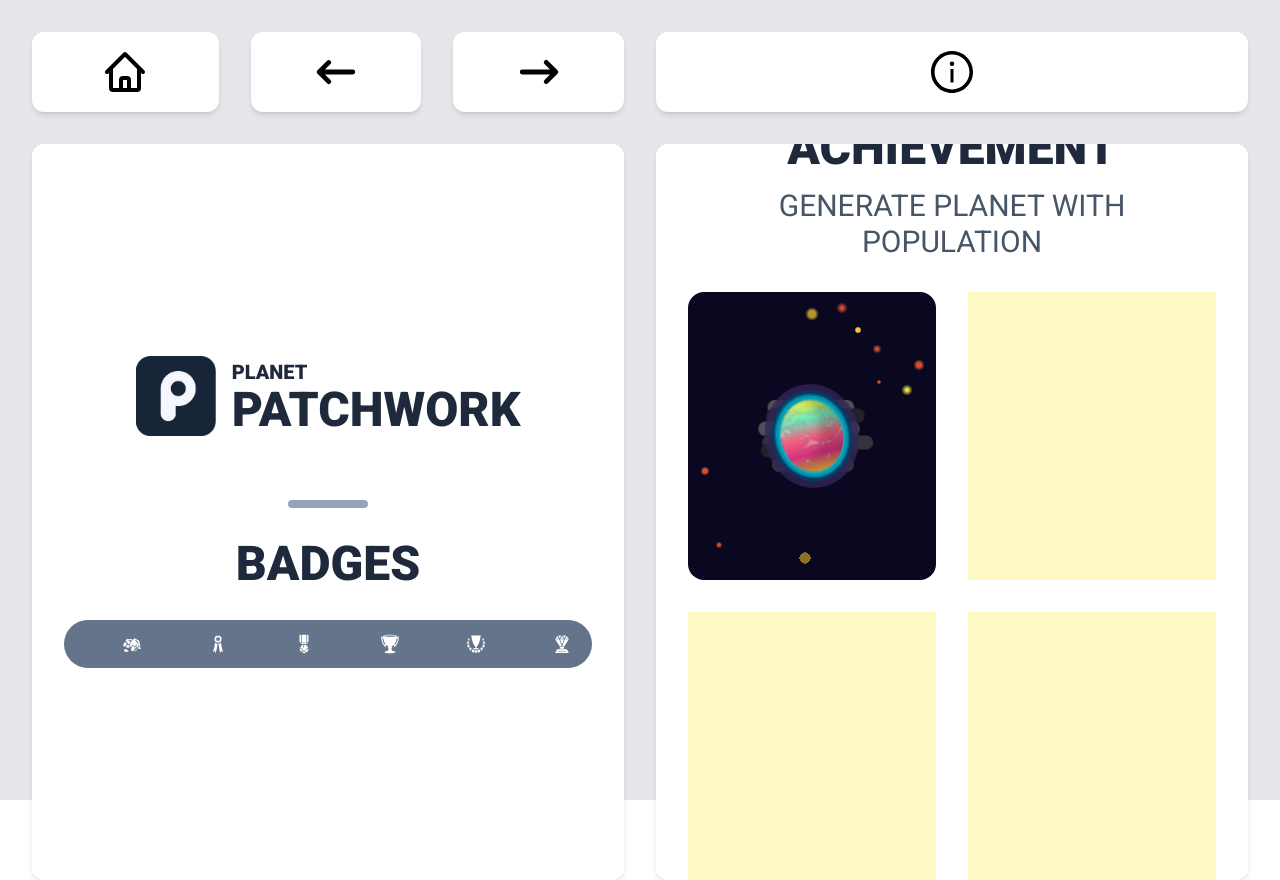
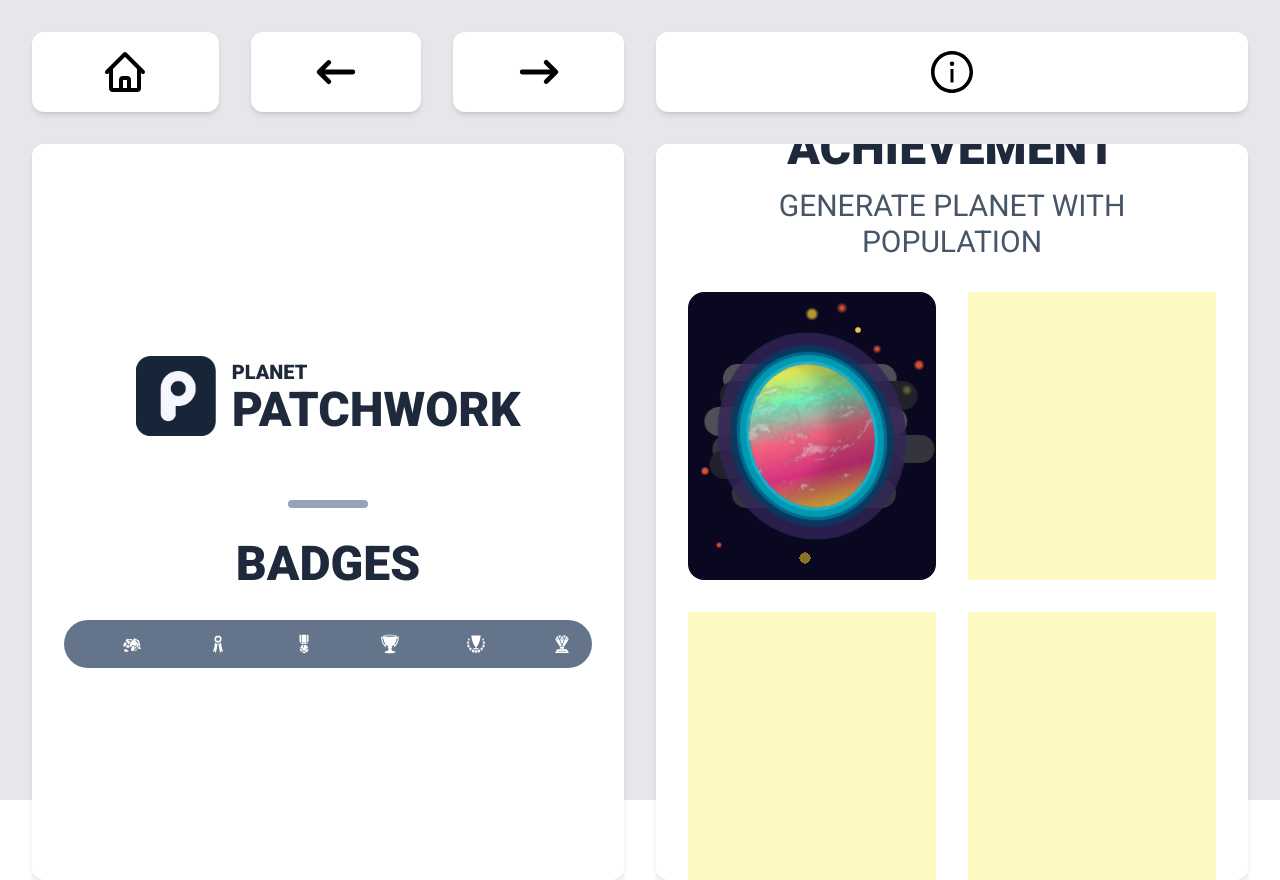
Before and after one commit to kherma/next-framer-motion-fun, a Next.js app: page /planet in a window 1280 px wide. Built offline with nearby package versions, Linux system fonts and the light colour scheme.

Commit message:
Add generateDistanceFromSun function

```diff
--- a/components/feature/PlanetAchievement/PlanetView.js
+++ b/components/feature/PlanetAchievement/PlanetView.js
@@ -4,7 +4,7 @@ const PlanetView = () => {
   return (
     <div className="flex justify-center items-center rounded-2xl planetContainer">
       <div className="w-72 h-72">
-        <div className="relative w-full h-full scale-[50%]">
+        <div className="relative w-full h-full">
           <ul className="fogGroup">
             {[...Array(12)].map(() => (
               <li key={uuidv4()} className="fog" />
--- a/seed/config/config.js
+++ b/seed/config/config.js
@@ -4,6 +4,7 @@ import { colorSchemes } from "./colorSchemes";
 const data = {
   name: "",
   size: "",
+  distanceFromSun: 0,
 };
 
 const view = {
--- a/seed/data/generateDistanceFromSun.js
+++ b/seed/data/generateDistanceFromSun.js
@@ -1,3 +1,5 @@
+import { randomRange } from "../utils/randomRange";
+
 export const generateDistanceFromSun = (config) => {
-  return;
+  config.data.distanceFromSun = randomRange(30, 3000);
 };
--- a/seed/seed.js
+++ b/seed/seed.js
@@ -28,10 +28,6 @@ class Planet {
         show: false,
       },
     };
-  }
-
-  generateDistanceFromSun() {
-    this.data.distanceFromSun = this.random(30, 3000);
   }
 
   generateAtmosphere() {
```
